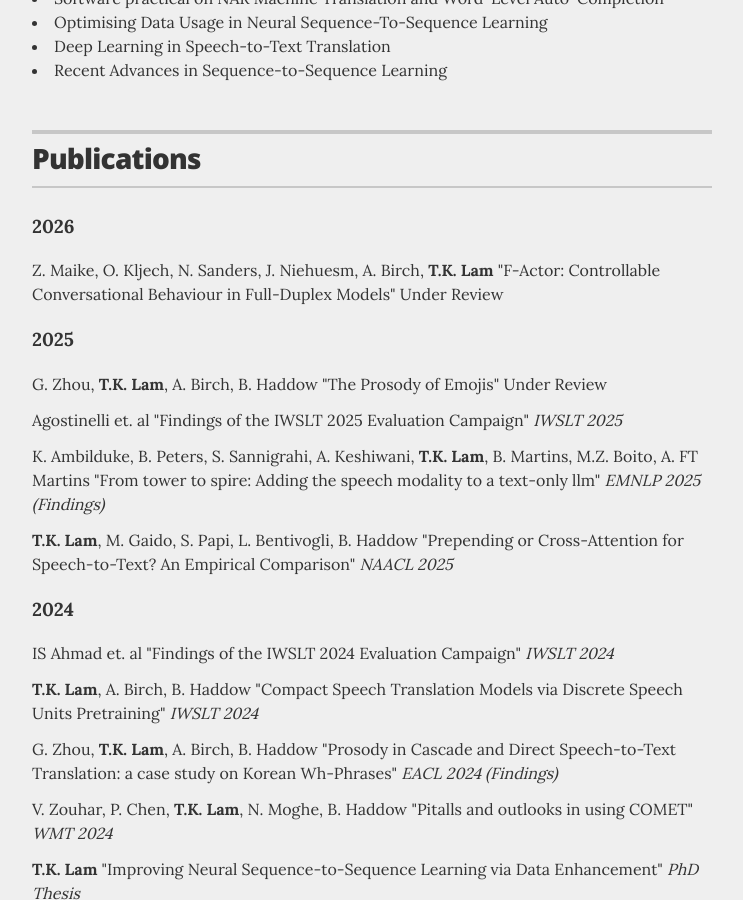
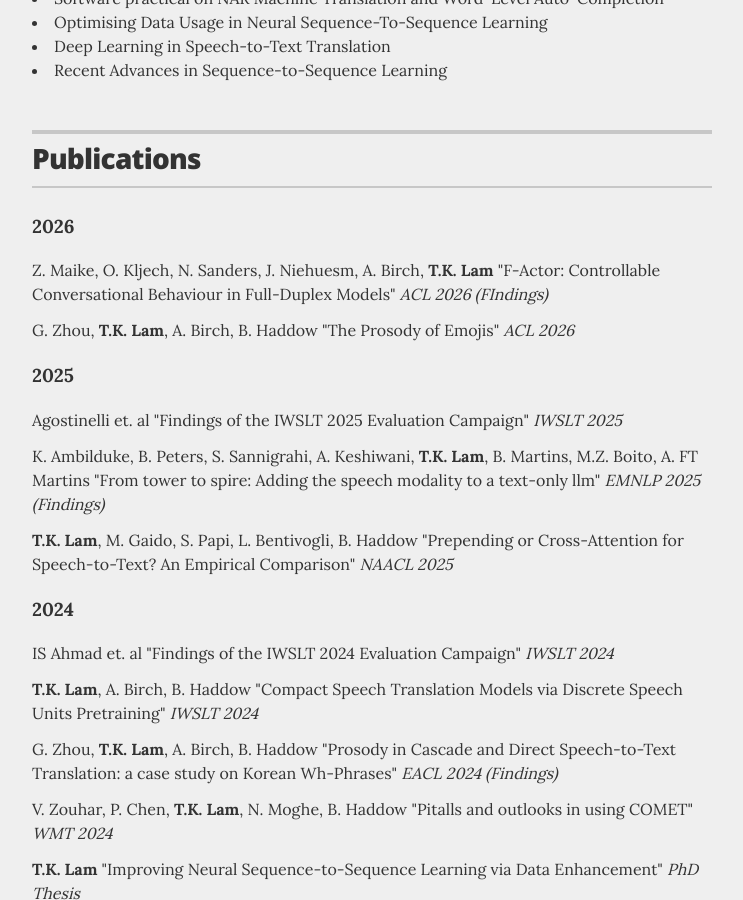
Before and after one commit to heidelkin/heidelkin.github.io, a Jekyll site: the page built from index.html, in a window 1280 px wide and 900 px high, scrolled down 2008 px. Shown: the whole window, without its empty margins (268-1011 px from the left). Built offline with Jekyll 4.4.1, drawn with Linux system fonts in a browser that asks for light colours.

Commit message:
update papers for ACL2026

```diff
--- a/_data/papers.yml
+++ b/_data/papers.yml
@@ -2,13 +2,13 @@
   papers:
   - authors: "Z. Maike, O. Kljech, N. Sanders, J. Niehuesm, A. Birch, <strong>T.K. Lam</strong>"
     title: "F-Actor: Controllable Conversational Behaviour in Full-Duplex Models"
-    venue: Under Review
+    venue: <em>ACL 2026 (FIndings)</em>
+  - authors: "G. Zhou, <strong>T.K. Lam</strong>, A. Birch, B. Haddow"
+    title: "The Prosody of Emojis"
+    venue: <em>ACL 2026</em>
 
 - year: 2025
   papers:
-  - authors: "G. Zhou, <strong>T.K. Lam</strong>, A. Birch, B. Haddow"
-    title: "The Prosody of Emojis"
-    venue: Under Review
   - authors: Agostinelli et. al
     title: "Findings of the IWSLT 2025 Evaluation Campaign"
     venue: <em>IWSLT 2025</em>
```
